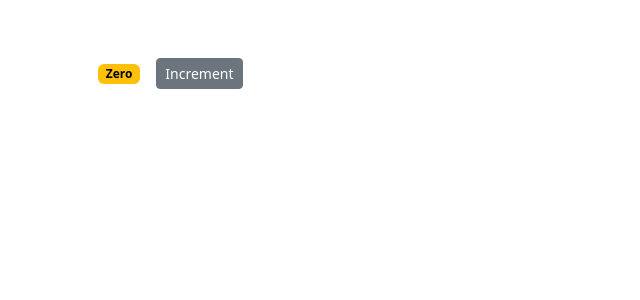
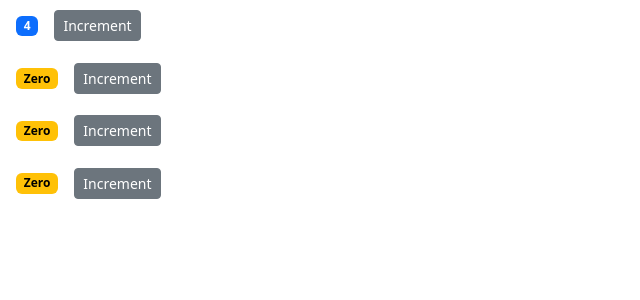
Before and after one commit to OluwaninsolaAO/my-first-react-app, a React (Create React App) app: page / in a window 1280 px wide. Shown: the top 300 px of the page, without its empty margins (0-640 px from the left). Built offline with nearby package versions, Linux system fonts and the light colour scheme.

Commit message:
Multiple Instances of counter
* Create multiple instances of the counter component.
* Set the defaults value to for each instances to be passed into the instance through props

```diff
--- a/src/components/counter.jsx
+++ b/src/components/counter.jsx
@@ -2,38 +2,36 @@
 
 class Counter extends Component {
     state = {
-        count: 0,
+        value: this.props.value,
         // tags: [ 'tag1', 'tag2', 'tag3' ]
     };
 
     handleIncrement = () => {
-        this.setState({ count: this.state.count + 1 })
+        this.setState({ value: this.state.value + 1 })
     }
 
     render() {
         return (
-            <div className='container'>
-                <div className='pt-5 pb-5'>
+                <div>
                     <span className={this.getBadgeClasses()}>{this.formatCount()}</span>
                     <button onClick={this.handleIncrement} className='btn btn-secondary btn-sm'>Increment</button>
 
                     {/* <ul>
                         { this.state.tags.map( tag => <li key={tag}>{ tag }</li>) }
                     </ul> */}
-                </ div>
             </div>
         );
     }
 
     getBadgeClasses() {
         let classes = "badge m-3 bg-";
-        classes += this.state.count === 0 ? "warning text-black" : "primary";
+        classes += this.state.value === 0 ? "warning text-black" : "primary";
         return classes;
     }
 
     formatCount () {
-        const { count } = this.state;
-        return count === 0 ? "Zero" : count;
+        const { value } = this.state;
+        return value === 0 ? "Zero" : value;
     }
 }
 
--- /dev/null
+++ b/src/components/counters.jsx
@@ -0,0 +1,24 @@
+import React, { Component } from 'react';
+import Counter from "./counter";
+
+class Counters extends Component {
+    state = {
+        counters: [
+            {id: 1, value: 4},
+            {id: 2, value: 0},
+            {id: 3, value: 0},
+            {id: 4, value: 0}
+        ]
+    };
+
+
+    render() {
+        return (
+            <div>
+                { this.state.counters.map(counter => <Counter key={counter.id} value={counter.value} />) }
+            </div>
+        );
+    }
+}
+
+export default Counters;
--- a/src/index.js
+++ b/src/index.js
@@ -1,16 +1,15 @@
 import React from 'react';
 import ReactDOM from 'react-dom/client';
 import './index.css';
-import App from './App';
 import reportWebVitals from './reportWebVitals';
 import 'bootstrap/dist/css/bootstrap.css'
-import Counter from './components/counter';
+import Counters from './components/counters';
 import MyComponent from './components/state';
 
 const root = ReactDOM.createRoot(document.getElementById('root'));
 root.render(
   <React.StrictMode>
-    <Counter />
+    <Counters />
     {/* <MyComponent /> */}
   </React.StrictMode>
 );
```
